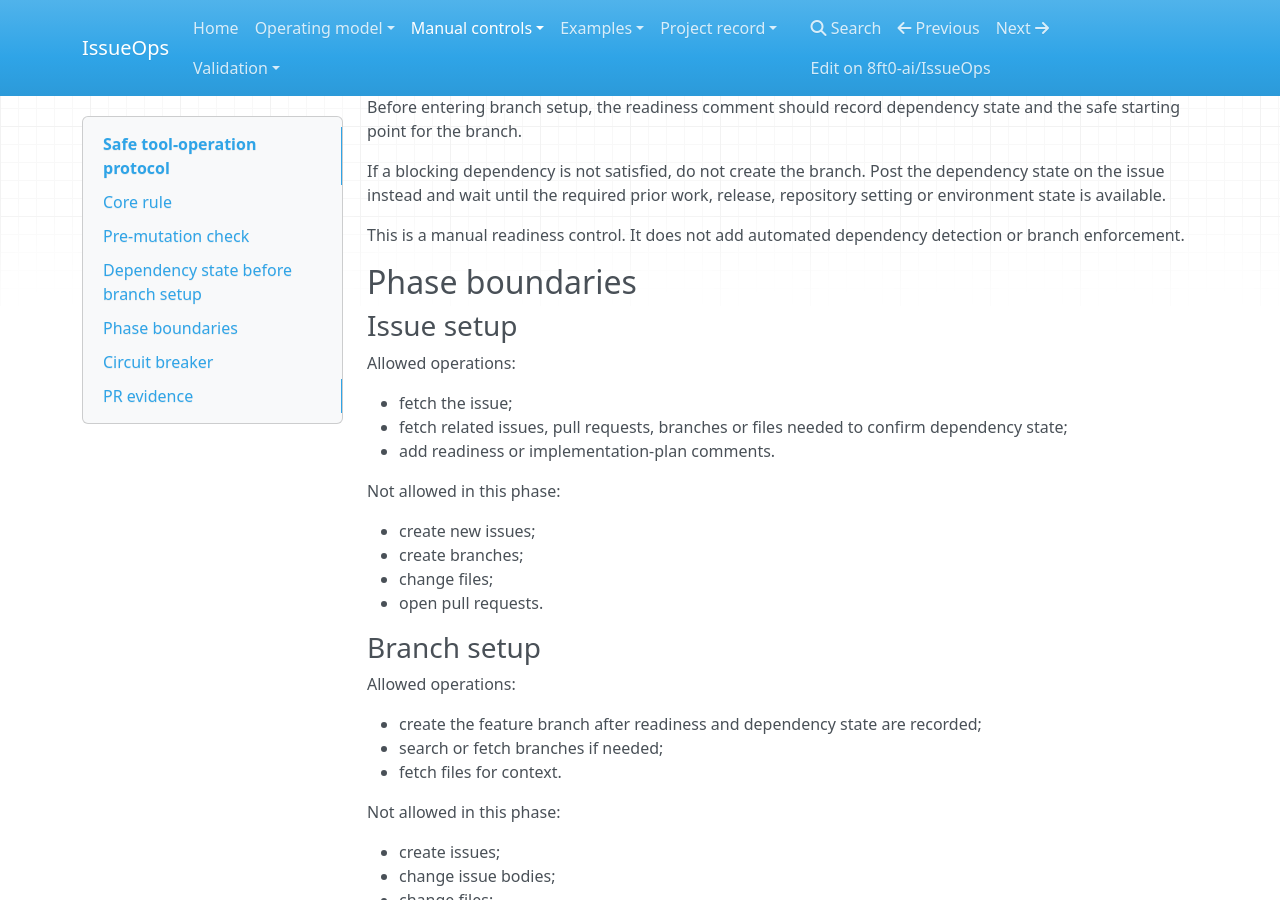
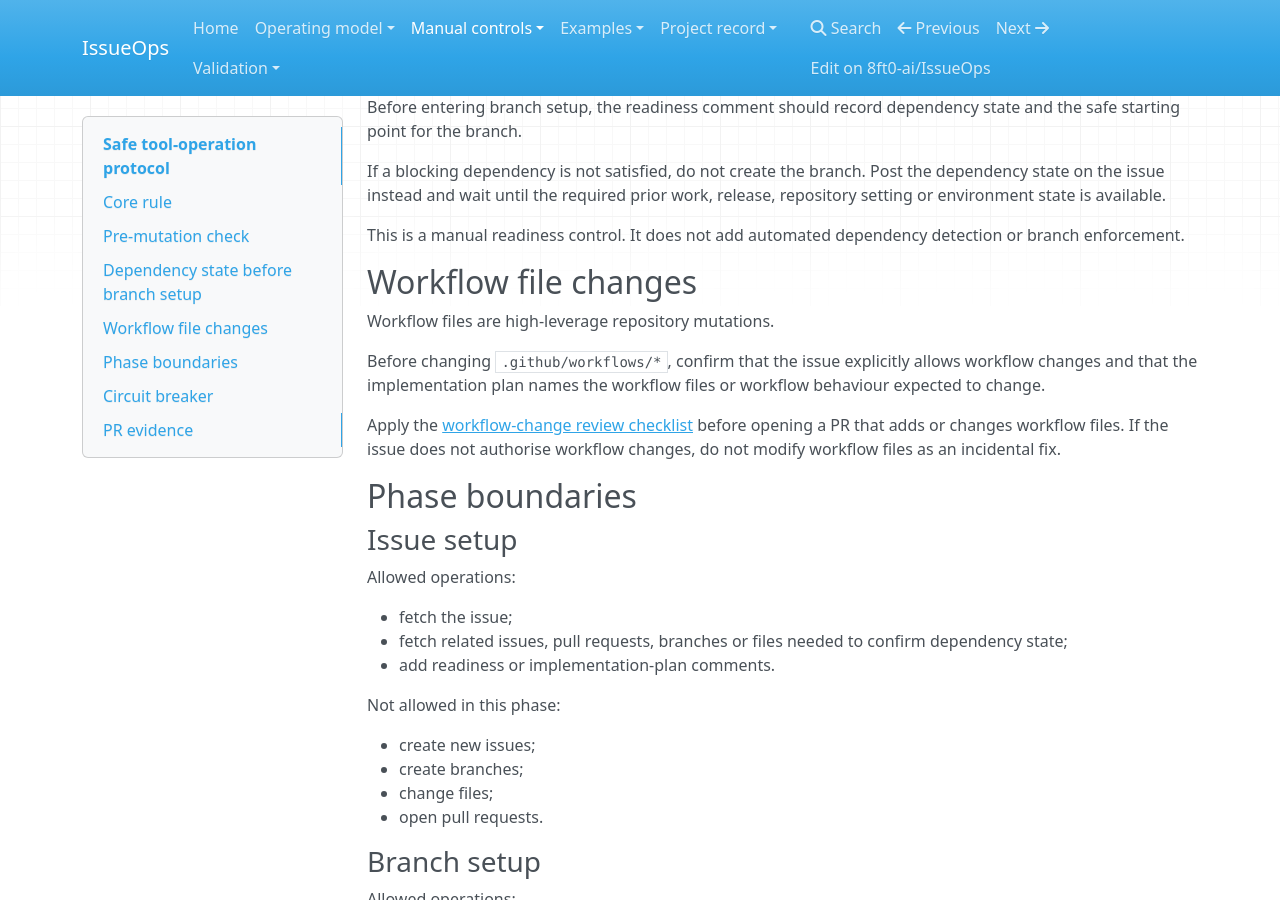
Before and after one commit to 8ft0-ai/IssueOps, an MkDocs documentation site: the page built from docs/tool-operations.md, in a window 1280 px wide and 900 px high, scrolled down 945 px. Built offline with MkDocs 1.6.1, drawn with Linux system fonts in a browser that asks for light colours; nearby versions of some CDN libraries.

Commit message:
Reference checklist for workflow mutations

```diff
--- a/docs/tool-operations.md
+++ b/docs/tool-operations.md
@@ -43,6 +43,14 @@ Before entering branch setup, the readiness comment should record dependency sta
 If a blocking dependency is not satisfied, do not create the branch. Post the dependency state on the issue instead and wait until the required prior work, release, repository setting or environment state is available.
 
 This is a manual readiness control. It does not add automated dependency detection or branch enforcement.
+
+## Workflow file changes
+
+Workflow files are high-leverage repository mutations.
+
+Before changing `.github/workflows/*`, confirm that the issue explicitly allows workflow changes and that the implementation plan names the workflow files or workflow behaviour expected to change.
+
+Apply the [workflow-change review checklist](workflow-changes.md) before opening a PR that adds or changes workflow files. If the issue does not authorise workflow changes, do not modify workflow files as an incidental fix.
 
 ## Phase boundaries
 
```
